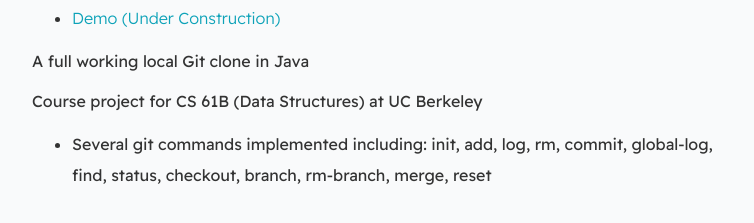
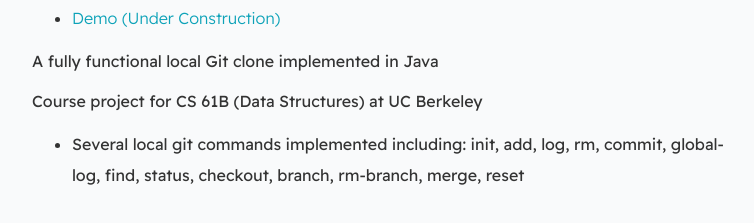
Before and after one commit to jfish2/JF-Resume-Page, a website built with Parcel: page gitlet.html in a window 1280 px wide. Shown: the part 149-372 px from the top of the page, without its empty margins (258-1012 px from the left). Built offline with nearby package versions, Linux system fonts and the light colour scheme.

Commit message:
update project semantics

```diff
--- a/gitlet.html
+++ b/gitlet.html
@@ -17,12 +17,12 @@
     <li><a href="#" target="_blank">Demo (Under Construction)</a></li>
   </ul>
 
-  <p>A full working local Git clone in Java</p>
+  <p>A fully functional local Git clone implemented in Java</p>
 
   <p>Course project for CS 61B (Data Structures) at UC Berkeley</p>
 
   <ul>
-    <li>Several git commands implemented including: init, add, log, rm, commit, global-log, find, status, checkout, branch, rm-branch, merge, reset</li>
+    <li>Several local git commands implemented including: init, add, log, rm, commit, global-log, find, status, checkout, branch, rm-branch, merge, reset</li>
   </ul>
 </div>
 
```
Also changed, not shown: index.html (+1 -1 lines).
